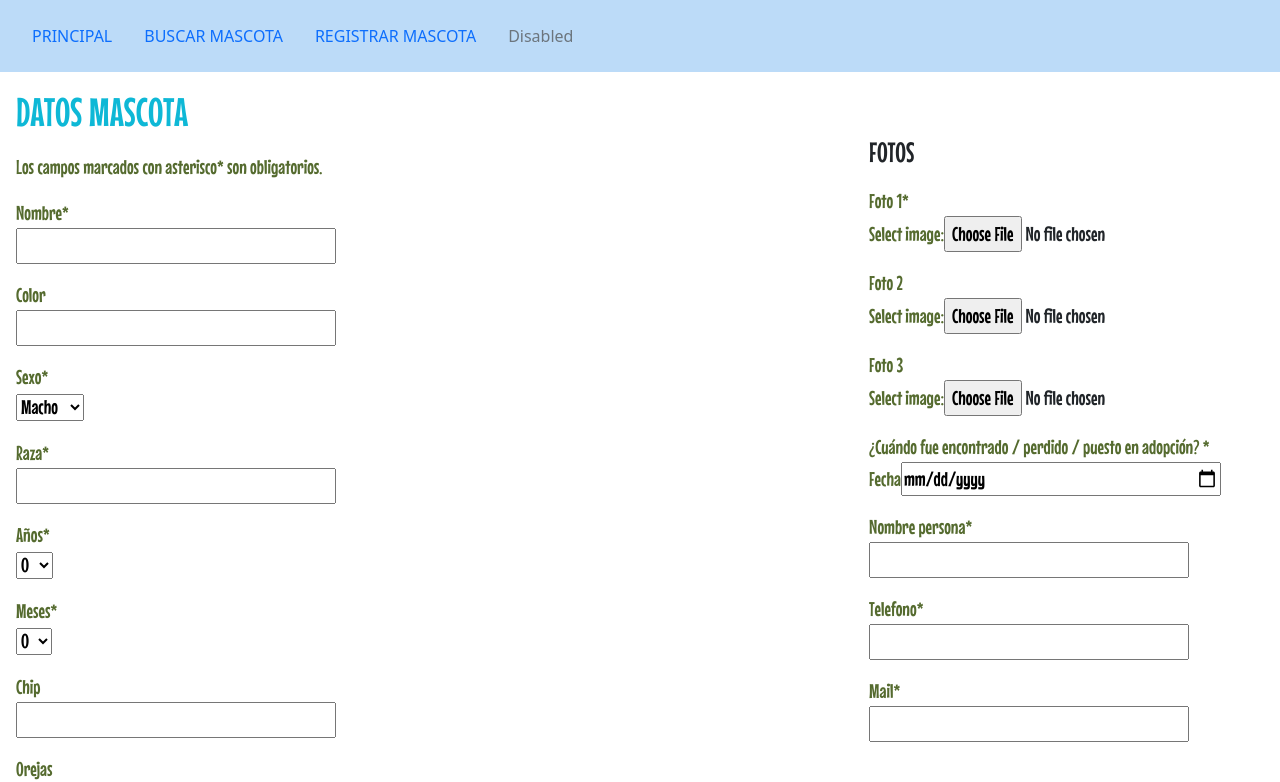
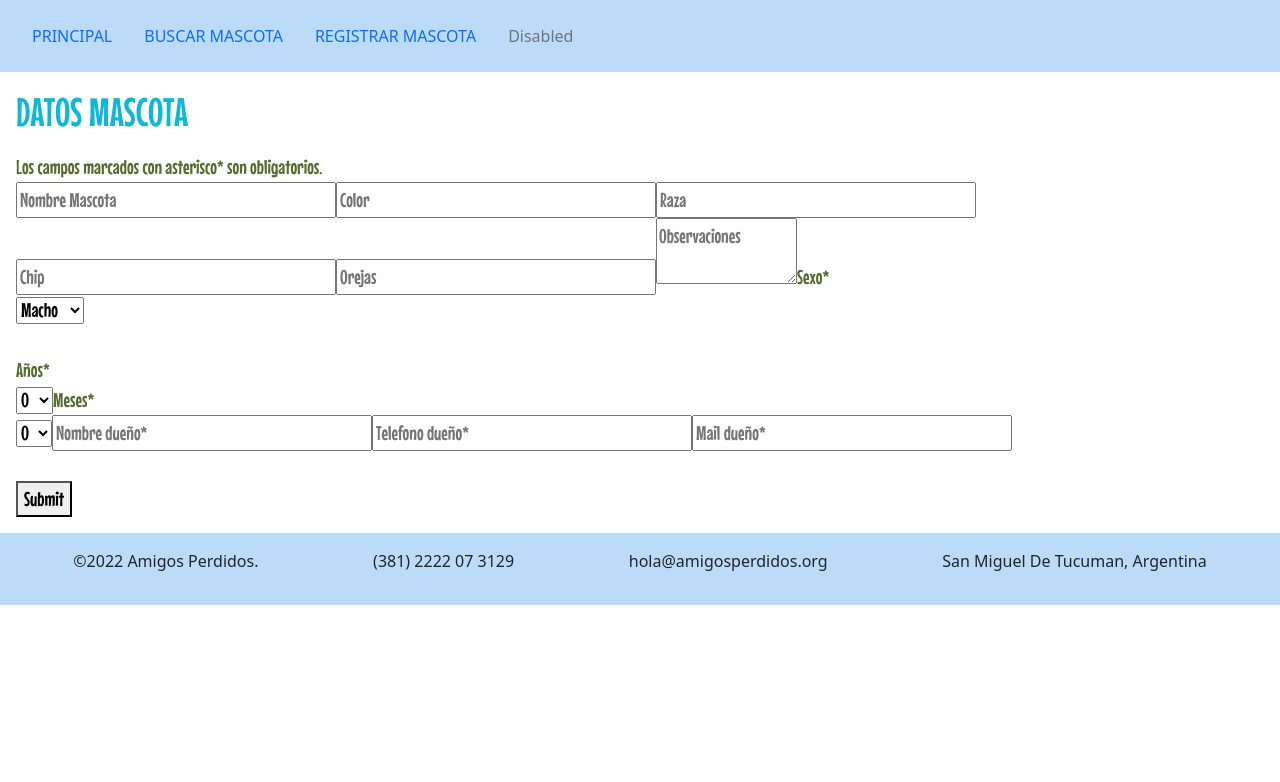
Before and after one commit to alvarorsor/Trabajo-Final-programacionWeb, a React (Create React App) app: page /RegistrarMascota in a window 1280 px wide. Shown: the top 782 px of the page. Built offline with nearby package versions, Linux system fonts and the light colour scheme.

Commit message:
se agrego la funcionalidad de datos en form

```diff
--- a/public/styles.css
+++ b/public/styles.css
@@ -103,14 +103,18 @@ margin-top: 1rem;
     flex-wrap: nowrap;
     gap: 20px;
     overflow-x: auto;
+    padding: 3rem;
 }
 
 .card {
     width: 175px;
     font-size: 12px;
-    flex: 0 0 auto;         /* ADD */
-    display: flex;          /* ADD */
-    flex-direction: column; /* ADD */
+    flex: 0 0 auto;
+    display: flex;
+    flex-direction: column;
+    align-items: center;
+    font-family: 'Mouse Memoirs', sans-serif;
+    font-size: 20px;
 }
 
 .card--image {
--- a/src/components/BuscarMascota.js
+++ b/src/components/BuscarMascota.js
@@ -52,8 +52,6 @@ function BuscarMascota() {
         </div>
 
 
-
-
             <section className="cards-list">
                 {cards}
             </section>
--- a/src/components/DetallesMascota.js
+++ b/src/components/DetallesMascota.js
@@ -4,7 +4,7 @@ function DetallesMascota() {
     return (
         <div>
 
-        <h1>DETALLES MASCOTAzFDGFDGFDGDFGFD</h1>
+        <h1>DETALLES MASCOTA</h1>
 
         <label>Especie</label>
         <label>Raza</label>
--- a/src/components/RegistrarMascota.js
+++ b/src/components/RegistrarMascota.js
@@ -1,88 +1,232 @@
 import React from "react"
+import data from "./data"
+function RegistrarMascota() {
 
-function RegistrarMascota() {
+    const [formData, setFormData] = React.useState(
+        {
+            nombre: "",
+            color: "",
+            sexo: "",
+            raza: "",
+            años: "",
+            meses: "",
+            chip: "",
+            orejas: "",
+            observaciones: "",
+            nombreDueño: "",
+            telefonoDueño: "",
+            mailDueño: ""
+        }
+    )
+
+    function handleChange(event) {
+        const {name, value, type, checked} = event.target
+        setFormData(prevFormData => {
+            return {
+                ...prevFormData,
+                [name]: type === "checkbox" ? checked : value
+            }
+        })
+    }
+
+    function handleSubmit(event) {
+        event.preventDefault()
+        // submitToApi(formData)
+        console.log(formData)
+
+
+        data.push(formData)
+    }
+
+
     return (
+
+        <form onSubmit={handleSubmit}>
+
         <div class="registrarMascotaCampos">
 
         <div class="seccion--izquierda">
-        <h1>DATOS MASCOTA</h1>
-        <p>Los campos marcados con asterisco* son obligatorios.</p>
-        <p>Nombre*</p>
-        <input type="text" ></input>
-        <p>Color</p>
-        <input type="text" ></input>
 
 
 
-        <p>Sexo*</p>
-        <select name="select">
-        <option value="value1">Macho</option>
-        <option value="value2">Hembra</option>
+
+        <h1>DATOS MASCOTA</h1>
+        <p>Los campos marcados con asterisco* son obligatorios.</p>
+
+
+
+
+            <input
+                    type="text"
+                    placeholder="Nombre Mascota"
+                    onChange={handleChange}
+                    name="nombre"
+                    value={formData.nombre}
+                />
+
+            <input
+                type="text"
+                placeholder="Color"
+                onChange={handleChange}
+                name="color"
+                value={formData.color}
+            />
+
+                <input
+                type="text"
+                placeholder="Raza"
+                onChange={handleChange}
+                name="raza"
+                value={formData.raza}
+            />
+
+
+                <input
+                type="text"
+                placeholder="Chip"
+                onChange={handleChange}
+                name="chip"
+                value={formData.chip}
+            />
+
+                <input
+                type="text"
+                placeholder="Orejas"
+                onChange={handleChange}
+                name="orejas"
+                value={formData.orejas}
+            />
+
+                <textarea
+                value={formData.observaciones}
+                placeholder="Observaciones"
+                onChange={handleChange}
+                name="observaciones"
+            />
+
+
+       <label htmlFor="sexo">Sexo*</label>
+            <br />
+            <select
+                id="sexo"
+                value={formData.sexo}
+                onChange={handleChange}
+                name="sexo"
+            >
+                <option value="macho">Macho</option>
+                <option value="hembra">Hembra</option>
+
             </select>
-        <p>Raza*</p>
-        <input type="text" ></input>
-        <p>Años*</p>
-        <select name="select">
-        <option value="value1">0</option>
-        <option value="value1">1</option>
-        <option value="value2">2</option>
-        <option value="value2">3</option>
-        <option value="value2">4</option>
-        <option value="value2">5</option>
-        <option value="value2">6</option>
-        <option value="value2">7</option>
-        <option value="value2">8</option>
-        <option value="value2">9</option>
-        <option value="value2">10</option>
-        <option value="value2">11</option>
-        <option value="value2">12</option>
-        <option value="value1">13</option>
-        <option value="value1">14</option>
-        <option value="value2">15</option>
-        <option value="value2">16</option>
-        <option value="value2">17</option>
-        <option value="value2">18</option>
-        <option value="value2">19</option>
-        <option value="value2">20</option>
-        <option value="value2">21</option>
-        <option value="value2">22</option>
-        <option value="value2">23</option>
-        <option value="value2">24</option>
-        <option value="value2">25</option>
-        </select>
-        <p>Meses*</p>
+            <br />
+            <br />
 
-        <select name="select">
-        <option value="value1">0</option>
-        <option value="value1">1</option>
-        <option value="value2">2</option>
-        <option value="value2">3</option>
-        <option value="value2">4</option>
-        <option value="value2">5</option>
-        <option value="value2">6</option>
-        <option value="value2">7</option>
-        <option value="value2">8</option>
-        <option value="value2">9</option>
-        <option value="value2">10</option>
-        <option value="value2">11</option>
-        <option value="value2">12</option>
+
+            <label htmlFor="años">Años*</label>
+            <br />
+            <select
+                id="años"
+                value={formData.años}
+                onChange={handleChange}
+                name="años"
+            >
+                 <option value="0">0</option>
+                <option value="1">1</option>
+                <option value="2">2</option>
+                <option value="3">3</option>
+                <option value="4">4</option>
+                <option value="5">5</option>
+                <option value="6">6</option>
+                <option value="7">7</option>
+                <option value="8">8</option>
+                <option value="9">9</option>
+                <option value="10">10</option>
+                <option value="11">11</option>
+                <option value="12">12</option>
+                <option value="13">13</option>
+                <option value="14">14</option>
+                <option value="15">15</option>
+                <option value="16">16</option>
+                <option value="17">17</option>
+                <option value="18">18</option>
+                <option value="19">19</option>
+                <option value="20">20</option>
+                <option value="21">21</option>
+                <option value="22">22</option>
+                <option value="23">23</option>
+                <option value="24">24</option>
+                <option value="25">25</option>
+
             </select>
 
 
-        <p>Chip</p>
-        <input type="text" ></input>
-        <p>Orejas</p>
-        <input type="text" ></input>
+            <label htmlFor="meses">Meses*</label>
+            <br />
+            <select
+                id="meses"
+                value={formData.meses}
+                onChange={handleChange}
+                name="meses"
+            >
+                 <option value="0">0</option>
+                <option value="1">1</option>
+                <option value="2">2</option>
+                <option value="3">3</option>
+                <option value="4">4</option>
+                <option value="5">5</option>
+                <option value="6">6</option>
+                <option value="7">7</option>
+                <option value="8">8</option>
+                <option value="9">9</option>
+                <option value="10">10</option>
+                <option value="11">11</option>
+                <option value="12">12</option>
 
-        <p>Observaciones</p>
-        <input type="text" class="observaciones--campo"></input>
+            </select>
+
+            <input
+                type="text"
+                placeholder="Nombre dueño*"
+                onChange={handleChange}
+                name="nombreDueño"
+                value={formData.nombreDueño}
+            />
+
+            <input
+                type="text"
+                placeholder="Telefono dueño*"
+                onChange={handleChange}
+                name="telefonoDueño"
+                value={formData.telefonoDueño}
+            />
+
+                <input
+                type="text"
+                placeholder="Mail dueño*"
+                onChange={handleChange}
+                name="mailDueño"
+                value={formData.mailDueño}
+            />
 
 
+
+
+            <br />
+            <br />
+            <button>Submit</button>
 
 
 
         </div>
 
+
+        </div>
+        </form>
+    )
+}
+
+export default RegistrarMascota
+
+/*
 <div class="seccion--derecha">
 <h3>FOTOS</h3>
 <p>Foto 1*</p>
@@ -105,18 +249,5 @@ function RegistrarMascota() {
 
 min="2000-01-01" max="2022-12-31" />
 
-        <p>Nombre persona*</p>
-        <input type="text" ></input>
-        <p>Telefono*</p>
-        <input type="text" ></input>
-        <p>Mail*</p>
-        <input type="text" ></input>
 
-
-        </div>
-        </div>
-
-    )
-}
-
-export default RegistrarMascota
+</div>*/
```
Lines whose indentation alone changed are shown as unchanged.
